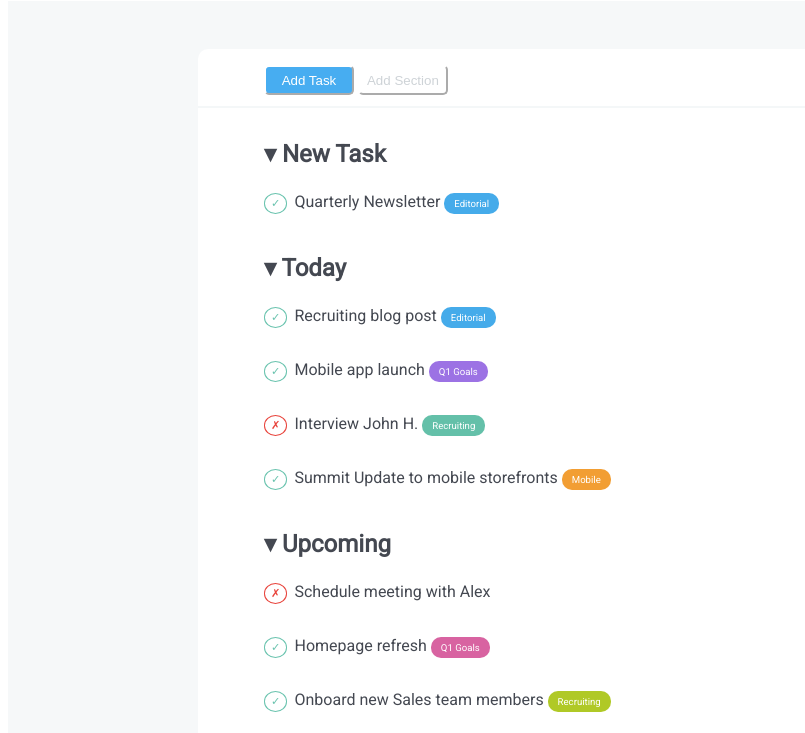
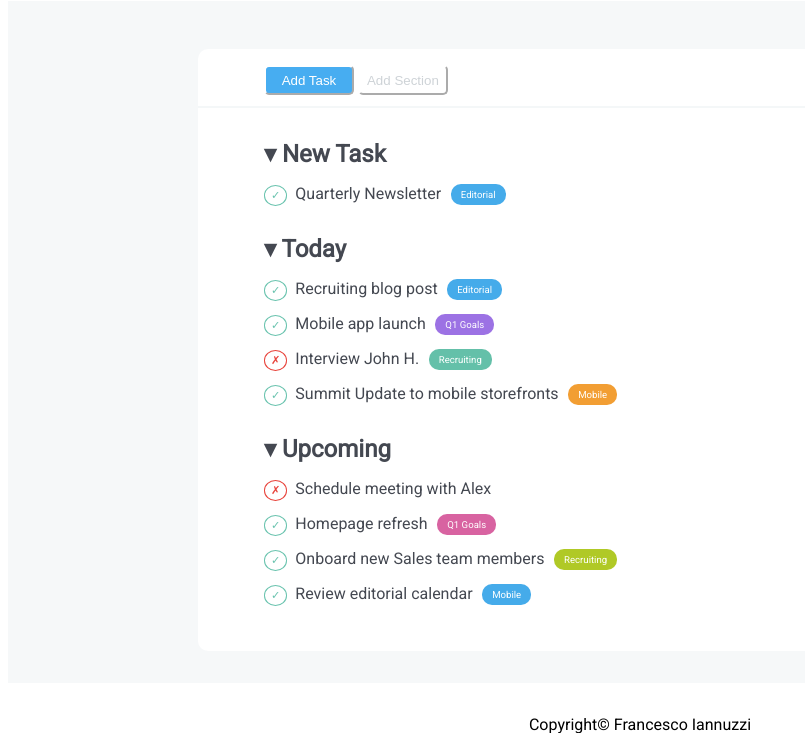
Before and after one commit to Francesco-Iannuzzi/html-css-toboolist, a plain HTML site: page index.html in a window 1280 px wide. Shown: the part 62-795 px from the top of the page, without its empty margins (0-805 px from the left). Drawn offline with Linux system fonts and the light colour scheme.

Commit message:
reduction <li>

```diff
--- a/css/style.css
+++ b/css/style.css
@@ -72,15 +72,15 @@ ul {
 
 li {
     color: #444851;
-    display: inline-block;
-    margin-top: 0.5rem;
-    margin-bottom: 0.5rem;
+    margin-top: 1rem;
+    margin-bottom: 1rem;
+    list-style: none;
 }
 
 .circle {
     font-size: 0.7rem;
     padding: 3px 6px;
-    margin-right: 0.2rem;
+    margin-right: 0.5rem;
 }
 
 .check {
@@ -101,6 +101,9 @@ li {
    font-size: 0.6rem;
    padding: 3px;
    padding: 5px 10px;
+   margin-left: 0.6rem;
+   vertical-align: middle;
+   line-height: 1rem;
 }
 
 .bg_lightblue {
--- a/index.html
+++ b/index.html
@@ -34,9 +34,7 @@
                 <section class="part new_task">
                     <h2> &#9662; New Task</h2>
                     <ul>
-                        <li class="circle check">&check;</li>
-                        <li>Quarterly Newsletter</li>
-                        <li class="badge bg_lightblue">Editorial</li>
+                        <li><span class="circle check">&check;</span>Quarterly Newsletter<span class="badge bg_lightblue">Editorial</span></li>
                     </ul>
                 </section>
                 <!-- /new task -->
@@ -44,24 +42,10 @@
                 <section class="part today">
                     <h2> &#9662; Today</h2>
                     <ul>
-                        <li class="circle check">&check;</li>
-                        <li>Recruiting blog post</li>
-                        <li class="badge bg_lightblue">Editorial</li>
-                    </ul>
-                    <ul>
-                        <li class="circle check">&check;</li>
-                        <li>Mobile app launch</li>
-                        <li class="badge bg_violet">Q1 Goals</li>
-                    </ul>
-                    <ul>
-                        <li class="circle cross">&cross;</li>
-                        <li>Interview John H.</li>
-                        <li class="badge bg_green">Recruiting</li>
-                    </ul>
-                    <ul>
-                        <li class="circle check">&check;</li>
-                        <li>Summit Update to mobile storefronts</li>
-                        <li class="badge bg_orange">Mobile</li>
+                        <li><span class="circle check">&check;</span>Recruiting blog post<span class="badge bg_lightblue">Editorial</span></li>
+                        <li><span class="circle check">&check;</span>Mobile app launch<span class="badge bg_violet">Q1 Goals</span></li>
+                        <li><span class="circle cross">&cross;</span>Interview John H.<span class="badge bg_green">Recruiting</span></li>
+                        <li><span class="circle check">&check;</span>Summit Update to mobile storefronts<span class="badge bg_orange">Mobile</span></li>
                     </ul>
                 </section>
                 <!-- /Today -->
@@ -69,23 +53,10 @@
                 <section class="part upcoming">
                     <h2> &#9662; Upcoming</h2>
                     <ul>
-                        <li class="circle cross">&cross;</li>
-                        <li>Schedule meeting with Alex</li>
-                    </ul>
-                    <ul>
-                        <li class="circle check">&check;</li>
-                        <li>Homepage refresh</li>
-                        <li class="badge bg_pink">Q1 Goals</li>
-                    </ul>
-                    <ul>
-                        <li class="circle check">&check;</li>
-                        <li>Onboard new Sales team members</li>
-                        <li class="badge bg_lime">Recruiting</li>
-                    </ul>
-                    <ul>
-                        <li class="circle check">&check;</li>
-                        <li>Review editorial calendar</li>
-                        <li class="badge bg_lightblue">Mobile</li>
+                        <li><span class="circle cross">&cross;</span>Schedule meeting with Alex</li>
+                        <li><span class="circle check">&check;</span>Homepage refresh<span class="badge bg_pink">Q1 Goals</span></li>
+                        <li><span class="circle check">&check;</span>Onboard new Sales team members<span class="badge bg_lime">Recruiting</span></li>
+                        <li><span class="circle check">&check;</span>Review editorial calendar<span class="badge bg_lightblue">Mobile</span></li>
                     </ul>
                 </section>
                 <!-- /Upcoming -->
```
